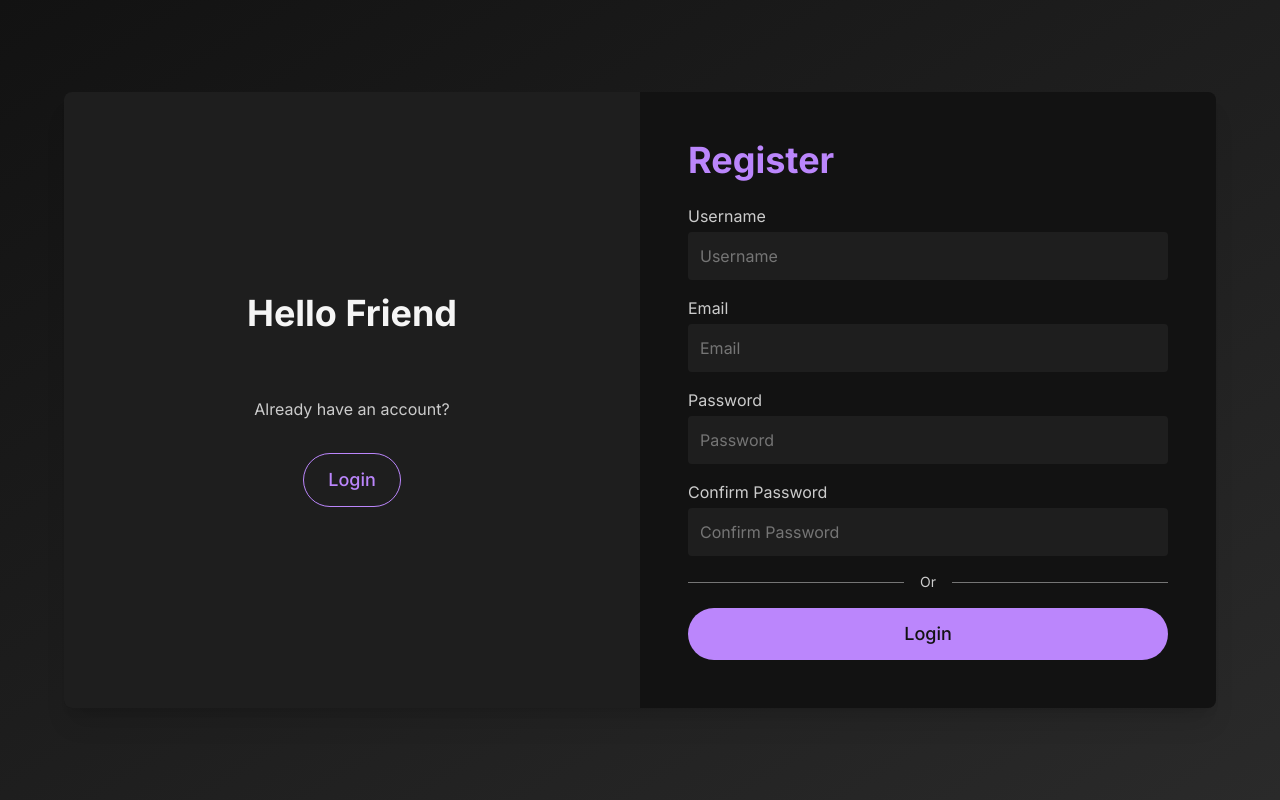
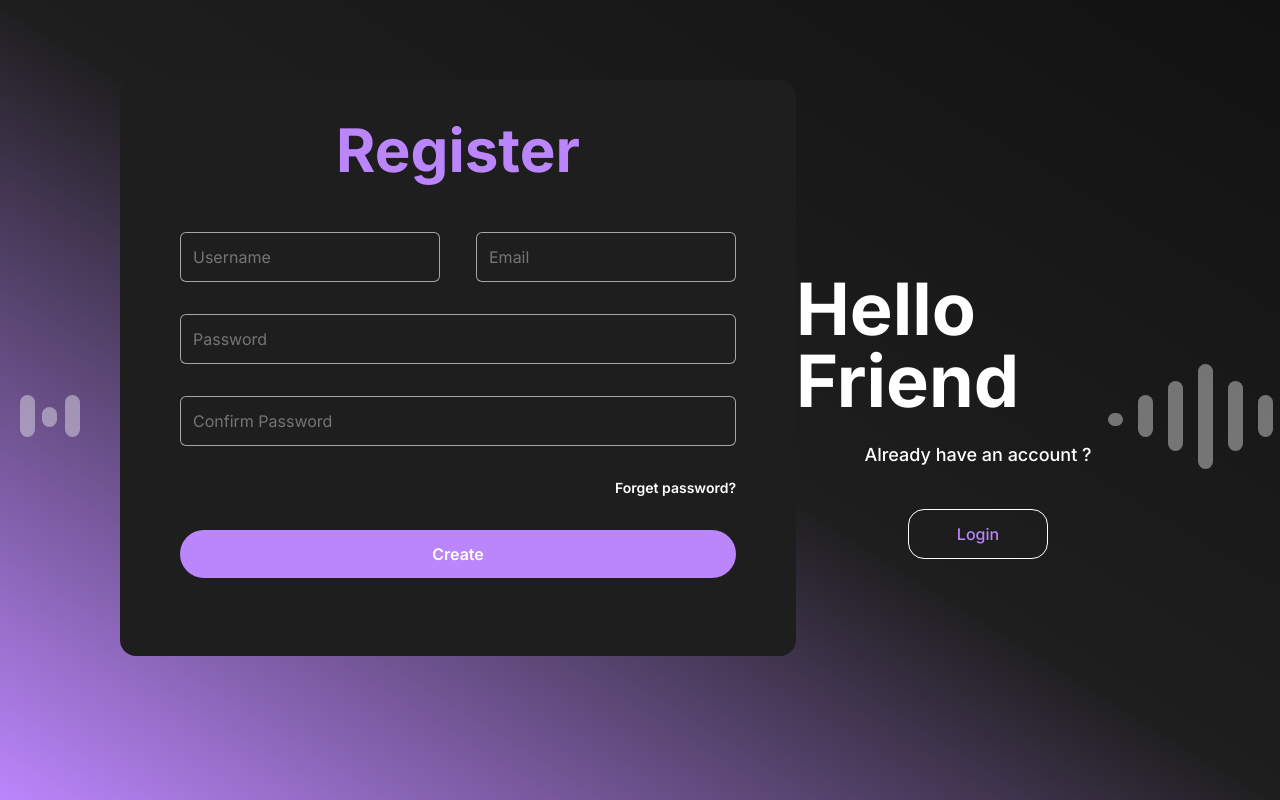
Before and after one commit to NileLingo/frontend, a React (Vite) app: page /register in a window 1280 px wide. Built offline with nearby package versions, Linux system fonts and the light colour scheme.

Commit message:
signup page

```diff
--- a/src/components/ui/TextField.tsx
+++ b/src/components/ui/TextField.tsx
@@ -15,7 +15,7 @@ const TextField: React.FC<TextFieldProps> = ({
   className = '',
   ...props
 }) => {
-  const baseInputStyles = 'bg-[#1E1E1E] text-[#F5F5F5] placeholder-[#757575] rounded focus:outline-none focus:ring-1 focus:ring-[#BB86FC] transition-all';
+  const baseInputStyles = 'bg-[#1E1E1E]  text-[#F5F5F5] placeholder-[#757575] rounded focus:outline-none focus:ring-1 focus:ring-[#BB86FC] transition-all';
 
   const variantStyles = {
     filled: 'p-3 border-none',
--- a/src/pages/Register.tsx
+++ b/src/pages/Register.tsx
@@ -1,32 +1,35 @@
-import React, { useState } from 'react';
-import { useNavigate, Link } from 'react-router-dom';
-import { useDispatch } from 'react-redux';
-import { registerStart, registerSuccess, registerFailure } from '../features/auth/authSlice';
-import { registerUser } from '../services/authService';
-import { motion } from 'framer-motion';
-import TextField from '../components/ui/TextField';
-import Button from '../components/ui/Button';
-import AudioWaveform from '../components/ui/AudioWaveform';
+import React, { useState } from "react";
+import { useNavigate, Link } from "react-router-dom";
+import { useDispatch } from "react-redux";
+import {
+  registerStart,
+  registerSuccess,
+  registerFailure,
+} from "../features/auth/authSlice";
+import { registerUser } from "../services/authService";
+import TextField from "../components/ui/TextField";
+import Button from "../components/ui/Button";
 
 const Register: React.FC = () => {
   const dispatch = useDispatch();
   const navigate = useNavigate();
 
-  const [username, setUsername] = useState('');
-  const [email, setEmail] = useState('');
-  const [password, setPassword] = useState('');
-  const [confirmPassword, setConfirmPassword] = useState('');
+  const [username, setUsername] = useState("");
+  const [email, setEmail] = useState("");
+  const [password, setPassword] = useState("");
+  const [confirmPassword, setConfirmPassword] = useState("");
   const [errors, setErrors] = useState<Record<string, string>>({});
 
   const validate = () => {
     const newErrors: Record<string, string> = {};
-
-    if (!username) newErrors.username = 'Username is required';
-    if (!email) newErrors.email = 'Email is required';
-    if (!email.includes('@')) newErrors.email = 'Email is invalid';
-    if (!password) newErrors.password = 'Password is required';
-    if (password.length < 6) newErrors.password = 'Password must be at least 6 characters';
-    if (password !== confirmPassword) newErrors.confirmPassword = 'Passwords do not match';
+    if (!username) newErrors.username = "Username is required";
+    if (!email) newErrors.email = "Email is required";
+    if (!email.includes("@")) newErrors.email = "Email is invalid";
+    if (!password) newErrors.password = "Password is required";
+    if (password.length < 6)
+      newErrors.password = "Password must be at least 6 characters";
+    if (password !== confirmPassword)
+      newErrors.confirmPassword = "Passwords do not match";
 
     setErrors(newErrors);
     return Object.keys(newErrors).length === 0;
@@ -34,128 +37,107 @@ const Register: React.FC = () => {
 
   const handleRegister = async (e: React.FormEvent) => {
     e.preventDefault();
-
     if (!validate()) return;
-
     try {
       dispatch(registerStart());
       const user = await registerUser(username, email, password);
       dispatch(registerSuccess(user));
-      navigate('/translate');
+      navigate("/translate");
     } catch (error) {
-      dispatch(registerFailure(error instanceof Error ? error.message : 'Registration failed'));
-      setErrors({ form: error instanceof Error ? error.message : 'Registration failed' });
+      dispatch(
+        registerFailure(
+          error instanceof Error ? error.message : "Registration failed"
+        )
+      );
+      setErrors({
+        form: error instanceof Error ? error.message : "Registration failed",
+      });
     }
   };
 
   return (
-    <div className="min-h-screen bg-gradient-to-br from-[#121212] to-[#2A2A2A] flex items-center justify-center p-4">
-      <div className="w-full max-w-6xl">
-        <div className="bg-[#121212] rounded-lg overflow-hidden shadow-xl flex flex-col md:flex-row">
-          <div className="hidden md:flex md:w-1/2 bg-[#1E1E1E] p-12 flex-col justify-center items-center">
-            <motion.div
-              initial={{ opacity: 0, scale: 0.9 }}
-              animate={{ opacity: 1, scale: 1 }}
-              transition={{ duration: 0.5 }}
-              className="text-center"
-            >
-              <h2 className="text-4xl font-bold text-[#F5F5F5] mb-6">Hello Friend</h2>
+    <div className="relative w-full h-screen bg-gradient-to-bl from-[#121212] via-[#1E1E1E] to-[#BB86FC] overflow-hidden px-4 md:px-10 flex flex-col lg:flex-row items-start justify-start pt-20">
+      {/* Sound bars left */}
+      <div className="absolute top-0 left-0 w-full h-full pointer-events-none">
+        <div className="absolute left-5 top-[395px] h-[42px] w-[15px] bg-white bg-opacity-40 rounded-full"></div>
+        <div className="absolute left-[42px] top-[407px] h-[20px] w-[15px] bg-white bg-opacity-40 rounded-full"></div>
+        <div className="absolute left-[65px] top-[395px] h-[42px] w-[15px] bg-white bg-opacity-40 rounded-full"></div>
 
-              <AudioWaveform isActive={false} className="my-8" />
-
-              <p className="text-[#CCCCCC] mb-8">
-                Already have an account?
-              </p>
-
-              <Button
-                variant="outline"
-                onClick={() => navigate('/login')}
-                size="lg"
-              >
-                Login
-              </Button>
-            </motion.div>
+        <div className="absolute right-[157.5px] top-[413px] h-[13px] w-[15px] bg-white bg-opacity-40 rounded-full"></div>
+        <div className="absolute right-[127.5px] top-[395px] h-[42px] w-[15px] bg-white bg-opacity-40 rounded-full"></div>
+        <div className="absolute right-[97.5px] top-[380.765px] h-[70.5px] w-[15px] bg-white bg-opacity-40 rounded-full"></div>
+        <div className="absolute right-[67.5px] top-[363.5px] h-[105px] w-[15px] bg-white bg-opacity-40 rounded-full"></div>
+        <div className="absolute right-[37.5px] top-[380.765px] h-[70.5px] w-[15px] bg-white bg-opacity-40 rounded-full"></div>
+        <div className="absolute right-[7.5px] top-[395px] h-[42px] w-[15px] bg-white bg-opacity-40 rounded-full"></div>
       </div>
 
-          <div className="w-full md:w-1/2 p-8 md:p-12">
-            <motion.div
-              initial={{ opacity: 0, y: -20 }}
-              animate={{ opacity: 1, y: 0 }}
-              transition={{ duration: 0.5 }}
-            >
-              <h1 className="text-3xl md:text-4xl font-bold text-[#BB86FC] mb-6">Register</h1>
+      {/* Register Box */}
+      <div className="w-full h-[80%] lg:w-[60%] bg-[#1E1E1E] rounded-2xl p-8 md:p-10 z-10 lg:ml-20 mb-10 lg:mb-0">
+        <h2 className="text-6xl font-bold text-[#BB86FC] text-center mb-8">
+          Register
+        </h2>
 
-              <form onSubmit={handleRegister} className="space-y-4">
+        <form onSubmit={handleRegister} className="space-y-8 p-5 ">
+          <div className="flex flex-col md:flex-row gap-9">
             <TextField
-                  label="Username"
+              placeholder="Username"
               value={username}
+              variant="outlined"
               onChange={(e) => setUsername(e.target.value)}
               error={errors.username}
-                  fullWidth
-                  placeholder="Username"
+              className="flex-1 border border-white/60 rounded-md"
             />
-
             <TextField
-                  label="Email"
-                  type="email"
+              placeholder="Email"
               value={email}
               onChange={(e) => setEmail(e.target.value)}
               error={errors.email}
-                  fullWidth
-                  placeholder="Email"
+              variant="outlined"
+              className="flex-1 border border-white/60 rounded-md"
             />
-
+          </div>
           <TextField
-                  label="Password"
             type="password"
+            placeholder="Password"
             value={password}
+            variant="outlined"
             onChange={(e) => setPassword(e.target.value)}
             error={errors.password}
-                  fullWidth
-                  placeholder="Password"
+            className="w-full border border-white/60 rounded-md"
           />
-
           <TextField
-                  label="Confirm Password"
             type="password"
+            placeholder="Confirm Password"
             value={confirmPassword}
             onChange={(e) => setConfirmPassword(e.target.value)}
             error={errors.confirmPassword}
-                  fullWidth
-                  placeholder="Confirm Password"
+            variant="outlined"
+            className="w-full border border-white/60 rounded-md"
           />
 
-                {errors.form && (
-                  <p className="text-[#CF6679] text-sm">{errors.form}</p>
-                )}
-
-                <div className="flex items-center my-4">
-                  <div className="flex-grow h-px bg-[#757575]"></div>
-                  <span className="px-4 text-sm text-[#CCCCCC]">Or</span>
-                  <div className="flex-grow h-px bg-[#757575]"></div>
+          <div className="text-right text-white text-sm font-semibold">
+            Forget password?
           </div>
 
           <Button
             type="submit"
-                  variant="primary"
-                  fullWidth
-                  size="lg"
+            className="w-full rounded-full bg-[#BB86FC] hover:bg-[#A070DA] text-white py-3 font-semibold mt-8"
+          >
+            Create
+          </Button>
+        </form>
+      </div>
+
+      {/* Right Box */}
+      <div className="hidden lg:flex flex-col justify-center items-center ml-auto mr-20 w-full h-[672px] text-white z-10">
+        <h2 className="text-7xl  font-bold mb-6">Hello Friend</h2>
+        <p className="text-lg font-medium mb-10">Already have an account ?</p>
+        <Link
+          to="/login"
+          className="px-12 py-3 border border-white rounded-2xl text-[#BB86FC] font-medium hover:bg-[#BB86FC]/10"
         >
           Login
-                </Button>
-              </form>
-            </motion.div>
-          </div>
-        </div>
-
-        <div className="mt-6 text-center md:hidden">
-          <p className="text-[#CCCCCC]">
-            Already have an account?{' '}
-            <Link to="/login" className="text-[#BB86FC] hover:underline">
-              Login
         </Link>
-          </p>
-        </div>
       </div>
     </div>
   );
```
Lines whose indentation alone changed are shown as unchanged.
